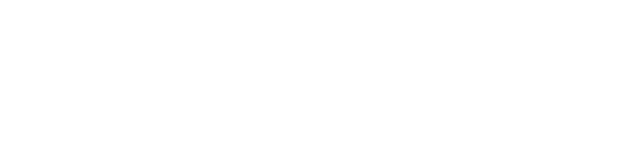
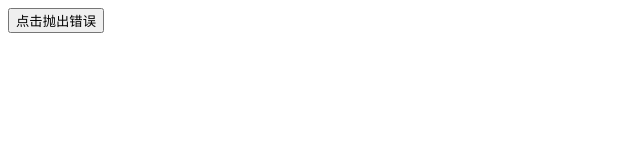
Before and after one commit to zhangyanling77/front-end-monitor, a website built with webpack: page public/index.html in a window 1280 px wide. Shown: the whole page, without its empty margins (0-640 px from the left). Built offline with nearby package versions, Linux system fonts and the light colour scheme.

Commit message:
Update index.html

```diff
--- a/public/index.html
+++ b/public/index.html
@@ -3,9 +3,19 @@
 <head>
   <meta charset="UTF-8">
   <meta name="viewport" content="width=device-width, initial-scale=1.0">
-  <title>前端监控</title>
+  <title>前端监控SDK</title>
 </head>
 <body>
-
+  <div id="container">
+    <div class="content">
+      <input type="button" value="点击抛出错误" onclick="errorClick()">
+      <!-- <input type="button" value="点击抛出Promise错误" onclick="promiseErrorClick()"> -->
+    </div>
+  </div>
+  <script>
+    function errorClick() {
+      window.someVariable.error = 'error';
+    }
+  </script>
 </body>
 </html>
```
